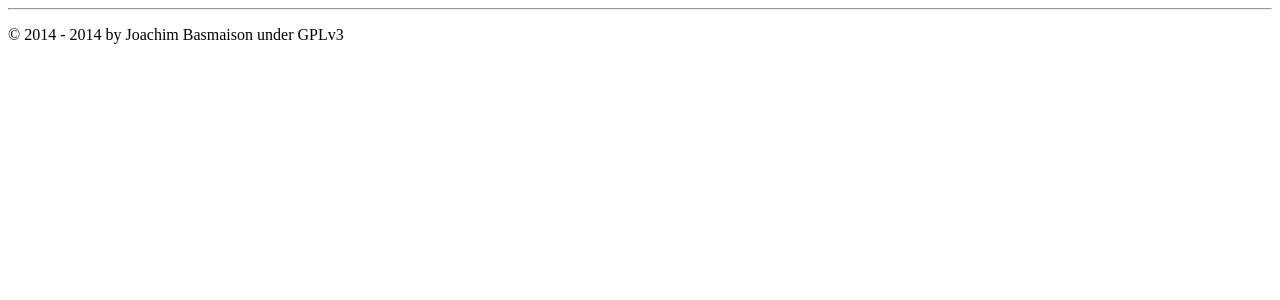
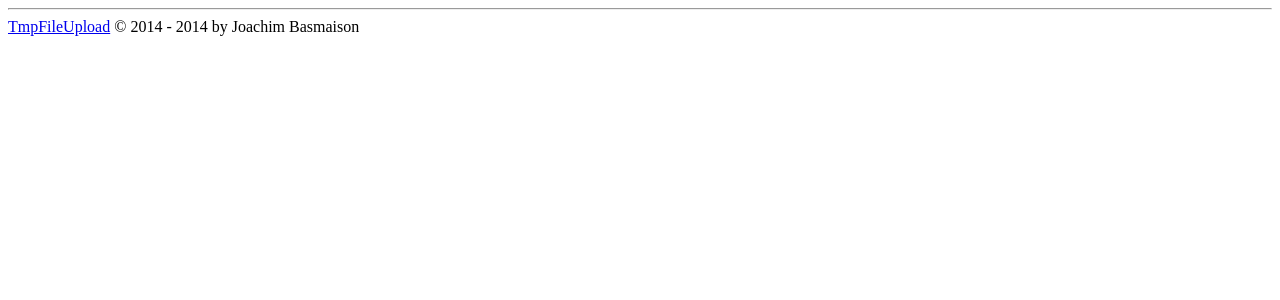
Before and after one commit to showi/TmpFileUpload, a PHP site: template module/Application/view/layout/layout.phtml in a window 1280 px wide. Shown: the part 32-332 px from the top of the page. Run offline with PHP 8.4, Linux system fonts and the light colour scheme; the template is opened without the code that fills it, so the values that code supplies are empty.

Commit message:
Minor layout change

```diff
--- a/module/Application/view/layout/layout.phtml
+++ b/module/Application/view/layout/layout.phtml
@@ -54,7 +54,9 @@
             <?php echo $this->content; ?>
             <hr>
             <footer>
-                <p>&copy; 2014 - <?php echo date('Y') ?> by Joachim Basmaison under GPLv3</p>
+                <p style="text-align: left; display: inline">
+                    <a href="https://github.com/showi/TmpFileUpload">TmpFileUpload</a> &copy; 2014 - <?php echo date('Y') ?> by Joachim Basmaison
+                </p>
             </footer>
         </div> <!-- /container -->
         <?php echo $this->inlineScript() ?>
```
Also changed, not shown: public/img/logo-big.png (added).
